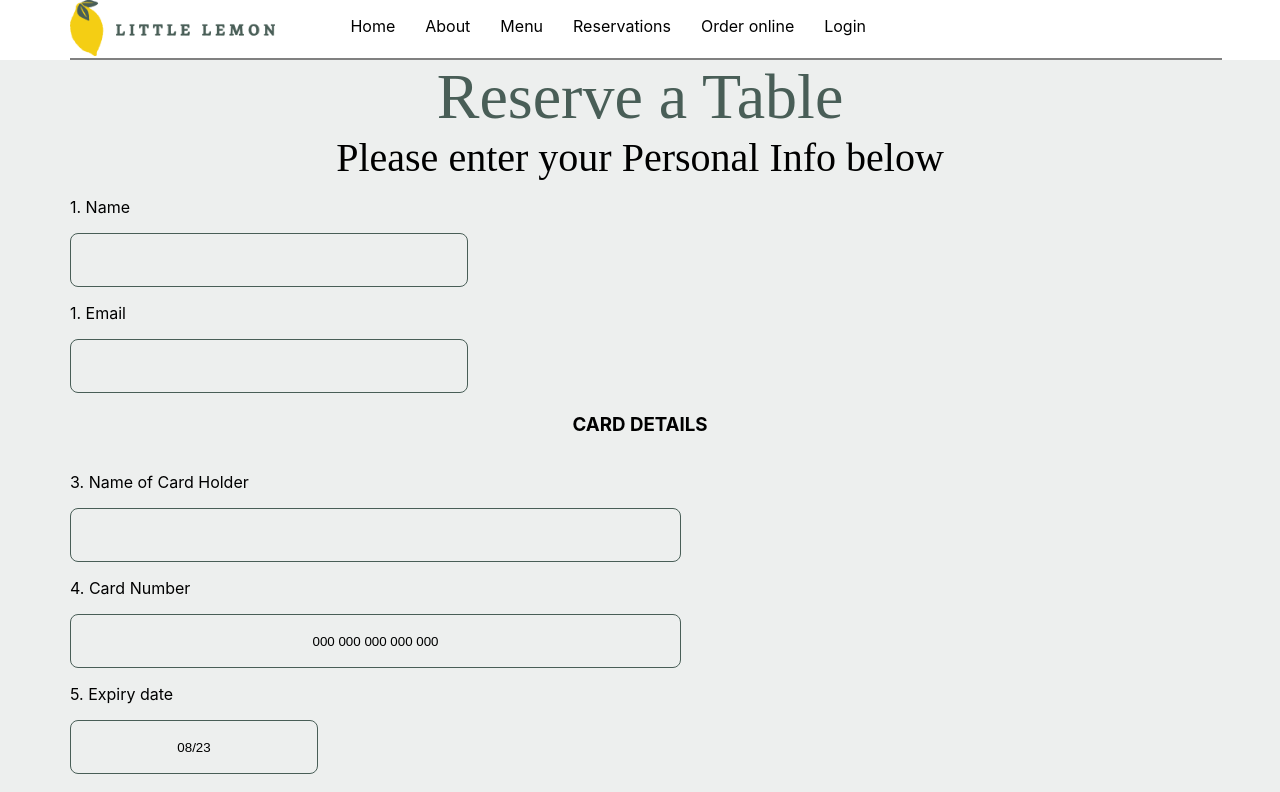
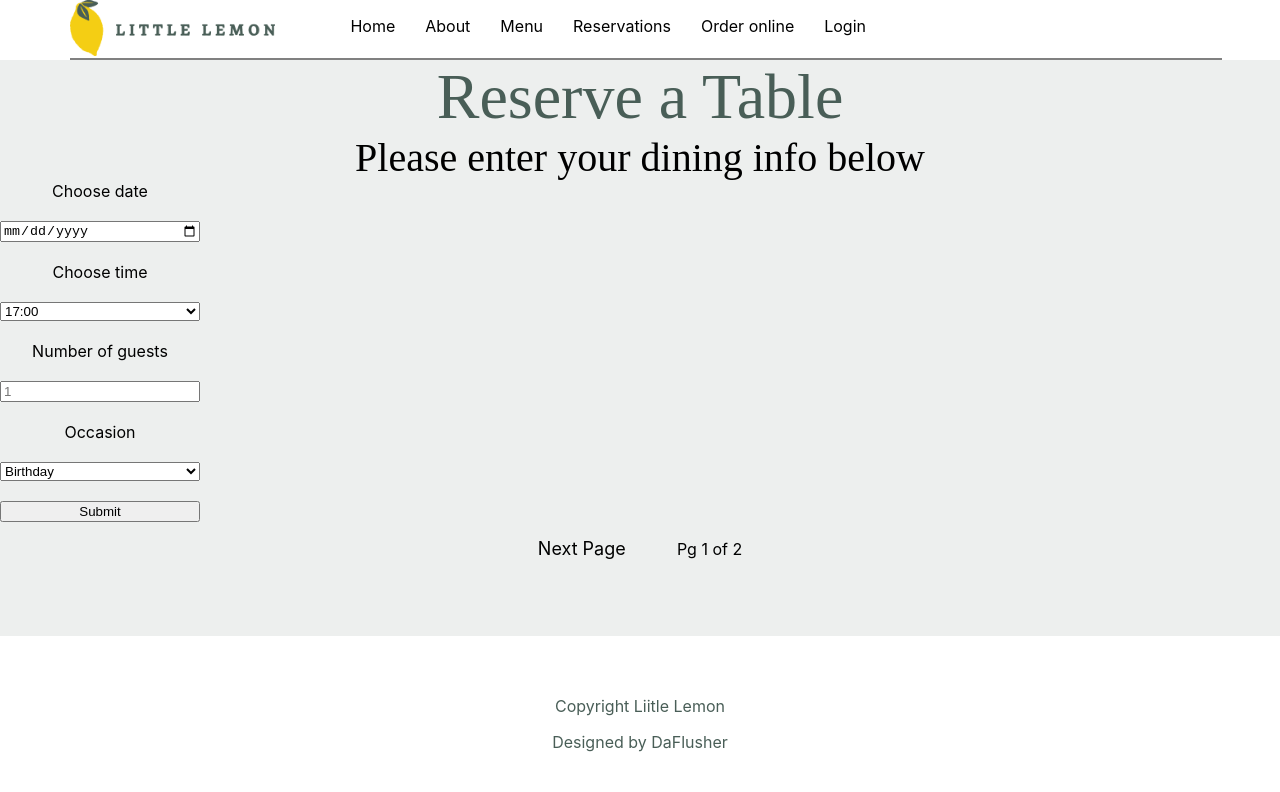
Before and after one commit to DaFlusher/my-little-lemon, a React (Create React App) app: page / in a window 1280 px wide. Shown: the top 792 px of the page. Built offline with nearby package versions, Linux system fonts and the light colour scheme; a web font is replaced by a local one.

Commit message:
Setting up the ReserveTable Component and the bookingform component

```diff
--- a/src/App.js
+++ b/src/App.js
@@ -5,7 +5,7 @@
 import Main from './Main';
 import Footer from './Footer';
 import './App.css';
-import Reserve from './Reserve';
+import ReserveTable from './ReserveTable';
 import Info from './Info';
 
 
@@ -13,7 +13,7 @@
   return(<>
 
 
-      <Info/>
+      <ReserveTable/>
   </>
   )
   /*return (
--- a/src/Reserve.js
+++ /dev/null
@@ -1,79 +0,0 @@
-
-import { hover } from '@testing-library/user-event/dist/hover';
-import Header from './Header';
-import Nav from './navigation/Nav';
-import { useState } from 'react';
-import Footer from './Footer';
-
-
-
-const Reserve = () => {
-
-    const [date, setDate]= useState(new Date().toLocaleDateString());
-    const[time, setTime]= useState(new Date().toLocaleTimeString());
-    const[number, setNumber]= useState(2);
-
-    const handleDateChange=(e)=>{
-        setDate(e.target.value)
-    }
-
-    const handleTimeChange=(e)=>{
-        setTime(e.target.value)
-    }
-
-    const handleNumberChange=(e)=>{
-        setNumber(Number(e.target.value))
-    }
-    const form=()=>{
-        return(
-
-            <div style={{ display:'grid', gridTemplateColumns:'2fr 1fr', alignItems:'center'}}>
-                <div style={{textAlign:'left', marginLeft:'70px',}}>
-
-                    <p>1. What date would you like to reserve?</p>
-                    <input type='date' value={date} onChange={handleDateChange} style={{width:'50%', backgroundColor:'#edefee' , height:'50px', borderRadius:'8px'}}/>
-                    <p>You chose:{date}</p>
-
-                    <p>2. What time would you like to reserve?</p>
-                    <input type='time'  value={time} onChange={handleTimeChange} style={{width:'50%', backgroundColor:'#edefee', height:'50px', borderRadius:'8px'}}/>
-                    <p>You chose: {time}</p>
-
-                    <p>3. How many persons will be dining?</p>
-                    <input type='text' value={number} onChange={handleNumberChange} style={{width:'50%', backgroundColor:'#edefee', height:'50px', borderRadius:'8px'}}/>
-                    <p>You chose: {number}</p>
-
-                </div>
-
-                <div>
-                    <img src={require('./images/dinner3.jpg') } style={{backgroundColor:'green',  marginRight:'70px', borderRadius:'8px'}}/>
-                </div>
-            </div>)
-
-    }
-    return (
-
-
-            <div className='grids' style={{}}>
-              <div className='nav-head-grid'>
-
-                  <Header/>
-
-
-                  <Nav/>
-              </div>
-              <section style={{textAlign:"center", width:'100%', backgroundColor:'#edefee'}}>
-                    <h1 className='table-head'>Reserve a Table</h1>
-                    <h2 className='table-subhead'>Please enter your dining info below</h2>
-                    {form()}
-
-                    <p><a href='#' style={{marginRight:'4%', fontSize:'18px'}}>Next Page</a>Pg 1 of 2</p>
-              </section>
-              <Footer/>
-
-            </div>
-
-
-      );
-}
-
-export default Reserve;
--- /dev/null
+++ b/src/ReserveTable.js
@@ -0,0 +1,78 @@
+
+import { hover } from '@testing-library/user-event/dist/hover';
+import Header from './Header';
+import Nav from './navigation/Nav';
+import { useState } from 'react';
+import Footer from './Footer';
+
+
+
+const ReserveTable = () => {
+
+    const [date, setDate]= useState(new Date().toLocaleDateString());
+    const[availabletime, setAvailableTime]= useState('');
+    const[number, setNumber]= useState(1);
+
+    const handleDateChange=(e)=>{
+        setDate(e.target.value)
+    }
+
+    const handleTimeChange=(e)=>{
+        setAvailableTime(e.target.value)
+    }
+
+    const handleNumberChange=(e)=>{
+        setNumber(Number(e.target.value))
+    }
+
+    return (
+
+
+            <div className='grids' style={{}}>
+              <div className='nav-head-grid'>
+
+                  <Header/>
+
+
+                  <Nav/>
+              </div>
+              <section style={{textAlign:"center", width:'100%', backgroundColor:'#edefee'}}>
+                    <h1 className='table-head'>Reserve a Table</h1>
+                    <h2 className='table-subhead'>Please enter your dining info below</h2>
+
+                    <section>
+                        <form style={{ display: "grid", maxWidth: 200, gap: 20 }}>
+                            <label htmlFor="res-date">Choose date</label>
+                            <input type="date" id="res-date" />
+                            <label htmlFor="res-time">Choose time</label>
+                            <select id="res-time ">
+                                <option>17:00</option>
+                                <option>18:00</option>
+                                <option>19:00</option>
+                                <option>20:00</option>
+                                <option>21:00</option>
+                                <option>22:00</option>
+                            </select>
+                            <label htmlFor="guests">Number of guests</label>
+                            <input type="number" placeholder={1} min={1} max={10} id="guests" />
+                            <label htmlFor="occasion">Occasion</label>
+                            <select id="occasion">
+                                <option>Birthday</option>
+                                <option>Anniversary</option>
+                            </select>
+                            <input type="submit" defaultValue="Make Your reservation" />
+                        </form>
+
+                    </section>
+
+                    <p><a href='#' style={{marginRight:'4%', fontSize:'18px'}}>Next Page</a>Pg 1 of 2</p>
+              </section>
+              <Footer/>
+
+            </div>
+
+
+      );
+}
+
+export default ReserveTable;
```
